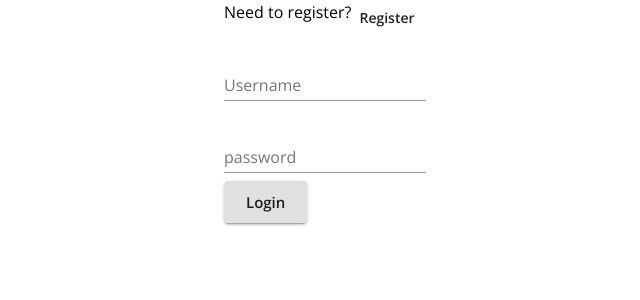
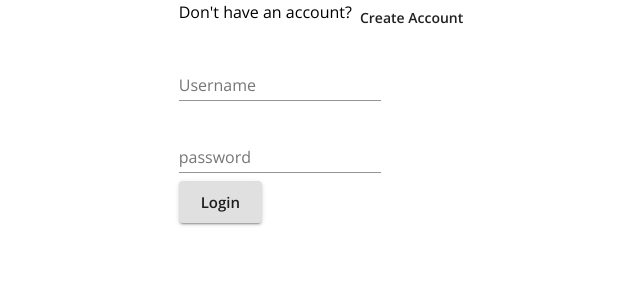
Before and after one commit to NEwertKrocker/260a09, a React (Create React App) app in the folder client/: page /login in a window 1280 px wide. Shown: the top 300 px of the page, without its empty margins (315-955 px from the left). Built offline with nearby package versions, Linux system fonts and the light colour scheme; no server answers.

Commit message:
Add image assets and update login text

```diff
--- a/client/src/Login.js
+++ b/client/src/Login.js
@@ -30,9 +30,9 @@ const Login = ({ user, login }) => {
     <Grid container justifyContent="center">
       <Box>
         <Grid container item>
-          <Typography>Need to register?</Typography>
+          <Typography>Don't have an account?</Typography>
           <Link href="/register" to="/register">
-            <Button>Register</Button>
+            <Button>Create Account</Button>
           </Link>
         </Grid>
         <form onSubmit={handleLogin}>
--- a/client/src/Signup.js
+++ b/client/src/Signup.js
@@ -39,7 +39,7 @@ const Signup = ({ user, register }) => {
     <Grid container justifyContent="center">
       <Box>
         <Grid container item>
-          <Typography>Need to log in?</Typography>
+          <Typography>Already have an account?</Typography>
           <Link href="/login" to="/login">
             <Button>Login</Button>
           </Link>
```
Also changed, not shown: client/src/assets/bg-img.png (added), client/src/assets/bubble.svg (added).
